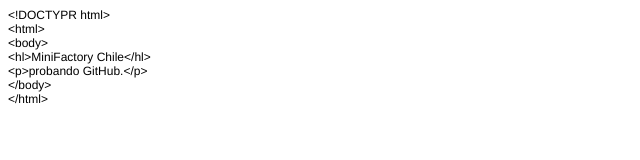
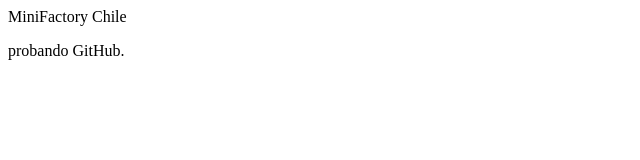
Before and after one commit to xwintendox/MiniFactoryChile, a plain HTML site: page index.html in a window 1280 px wide. Shown: the whole page, without its empty margins (0-640 px from the left). Drawn offline with Linux system fonts and the light colour scheme.

Commit message:
Update index.html

```diff
--- a/index.html
+++ b/index.html
@@ -1,22 +1,7 @@
-<!DOCTYPE html PUBLIC "-//W3C//DTD HTML 4.01//EN" "http://www.w3.org/TR/html4/strict.dtd">
+<!DOCTYPR html>
 <html>
-<head>
-  <meta http-equiv="Content-Type" content="text/html; charset=utf-8">
-  <meta http-equiv="Content-Style-Type" content="text/css">
-  <title></title>
-  <meta name="Generator" content="Cocoa HTML Writer">
-  <meta name="CocoaVersion" content="1561.61">
-  <style type="text/css">
-    p.p1 {margin: 0.0px 0.0px 0.0px 0.0px; font: 12.0px Helvetica}
-  </style>
-</head>
 <body>
-<p class="p1">&lt;!DOCTYPR html&gt;</p>
-<p class="p1">&lt;html&gt;</p>
-<p class="p1">&lt;body&gt;</p>
-<p class="p1">&lt;hl&gt;MiniFactory Chile&lt;/hl&gt;</p>
-<p class="p1">&lt;p&gt;probando GitHub.&lt;/p&gt;</p>
-<p class="p1">&lt;/body&gt;</p>
-<p class="p1">&lt;/html&gt;</p>
+<hl>MiniFactory Chile</hl>
+<p>probando GitHub.</p>
 </body>
 </html>
```
